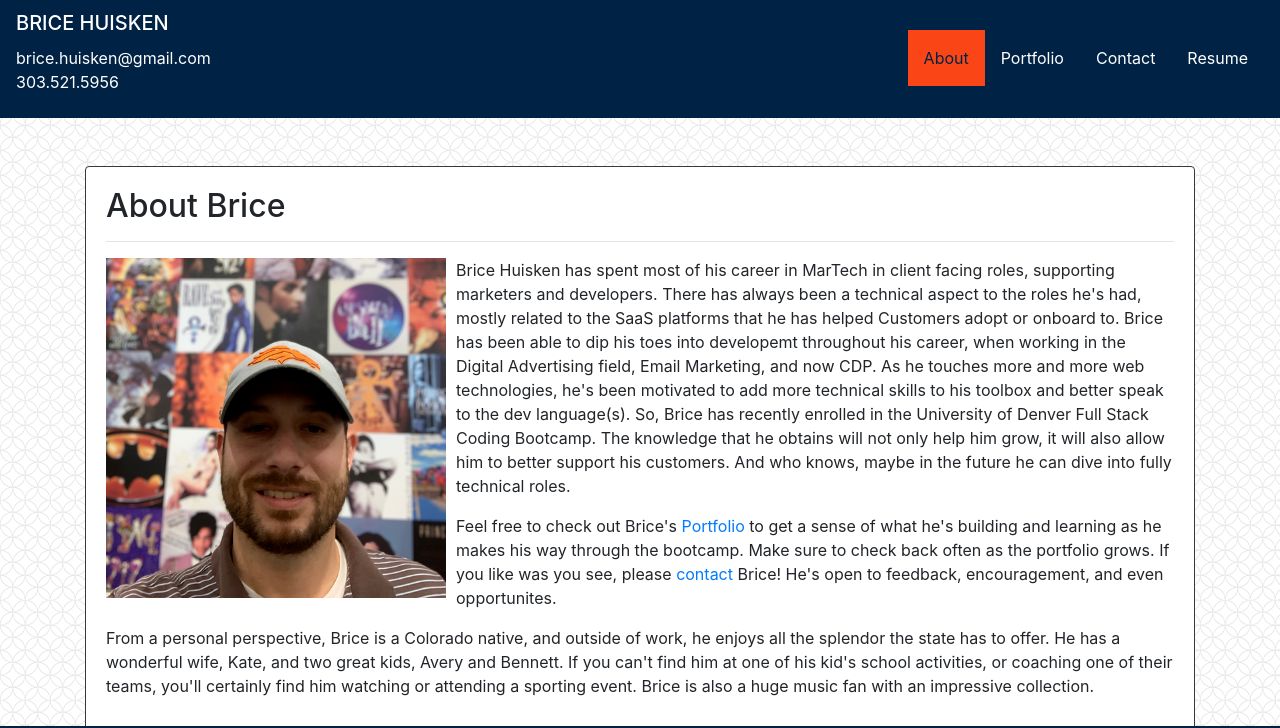
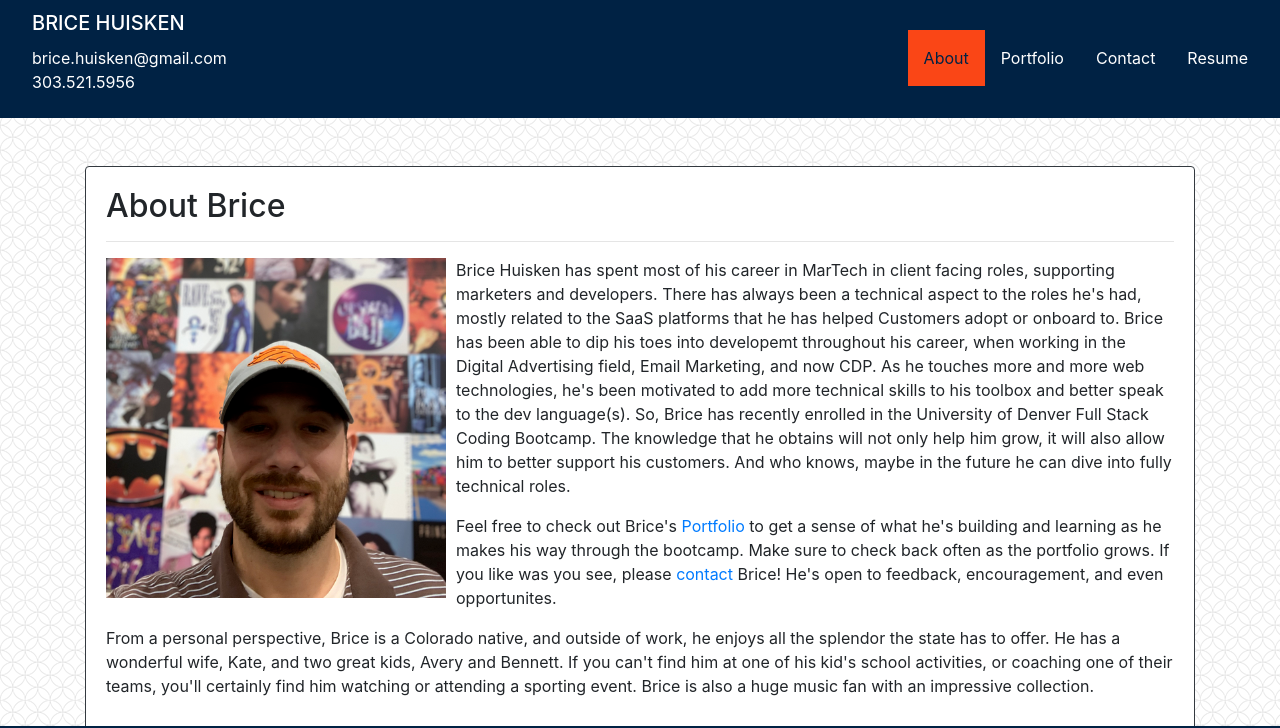
Before and after one commit to bahuisken/Responsive-Portfolio, a plain HTML site: page index.html in a window 1280 px wide. Shown: the top 728 px of the page. Drawn offline with nearby package versions, Linux system fonts and the light colour scheme.

Commit message:
Revisions to contact info

```diff
--- a/assets/style/styles.css
+++ b/assets/style/styles.css
@@ -14,7 +14,7 @@ body {
 
 .navbar-custom .navbar-brand {
     color: #FFFFFF;
-    padding: 0px;
+    padding: 0px 1rem;
 }
 .contact-holder{
     padding: 0px;
@@ -27,8 +27,12 @@ body {
 }
 .contact-info a{
     color: #FFFFFF;
+    padding: 1rem 1rem;
 }
-.contact-info:visited{
+.contact-info-link{
+    color: #FFFFFF;
+}
+.contact-info-link:visited{
     color: #FFFFFF;
 }
 
--- a/index.html
+++ b/index.html
@@ -21,9 +21,10 @@
     <nav class="navbar navbar-expand-md navbar-custom bg-custom">
         <div class="contact-holder">
             <h1 class="navbar-brand">BRICE HUISKEN</h1>
-            <p class="contact-info"><a href="mailto:brice.huisken@gmail.com?subject=Re:%20Brice%20Huisken%20Portfolio"
+            <p class="contact-info"><a class="contact-info-link"
+                    href="mailto:brice.huisken@gmail.com?subject=Re:%20Brice%20Huisken%20Portfolio"
                     target="_blank">brice.huisken@gmail.com</a><br>
-                <a href="tel:3035215956">303.521.5956</a>
+                <a class="contact-info-link" href="tel:3035215956">303.521.5956</a>
             </p>
         </div>
         <button class="navbar-toggler custom-toggler" type="button" data-toggle="collapse" data-target="#navbarNav"
```
Also changed, not shown: contact.html (+3 -2 lines), portfolio.html (+3 -2 lines).
